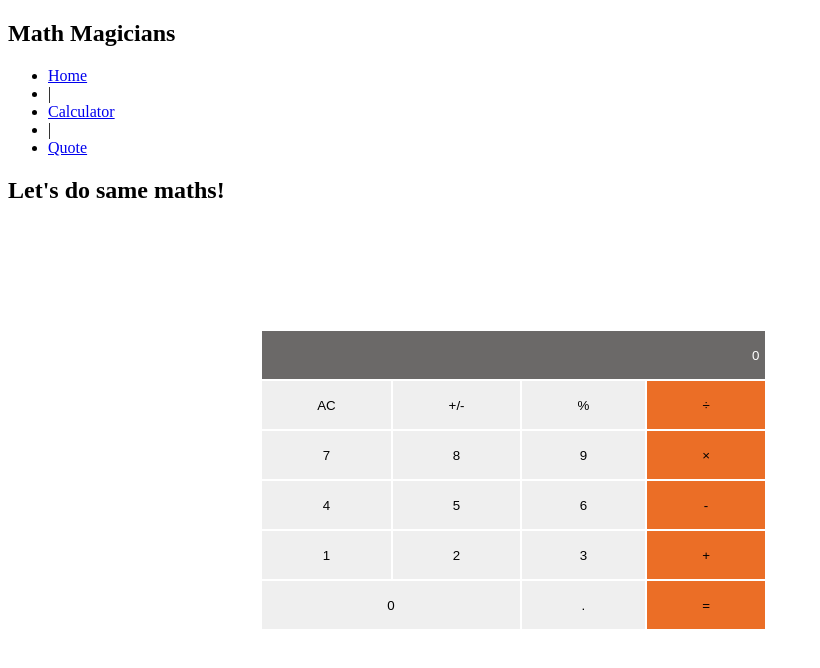
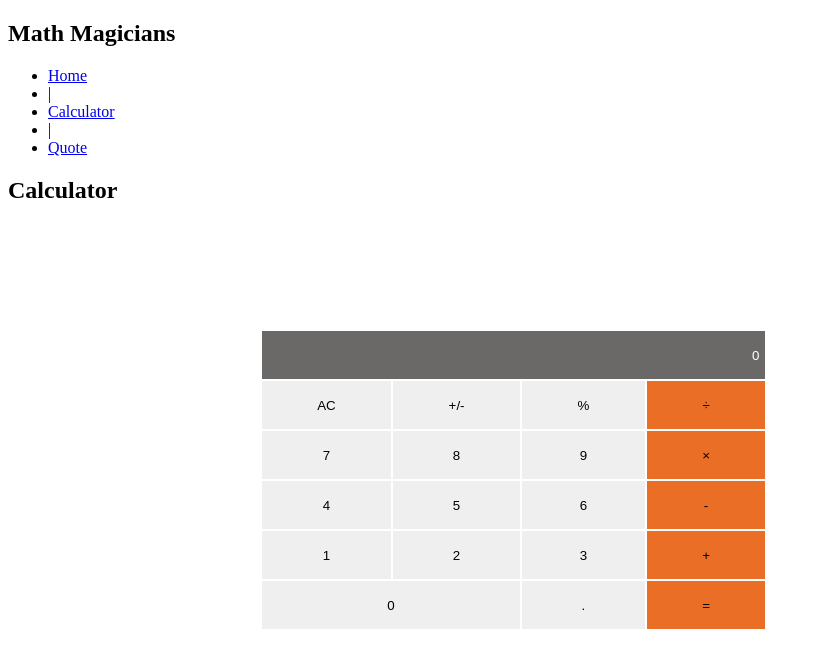
Before and after one commit to Loltolo-Lesapiti/Math-magicians, a React (Create React App) app: page /calculator in a window 1280 px wide. Shown: the top 668 px of the page, without its empty margins (0-820 px from the left). Built offline with nearby package versions, Linux system fonts and the light colour scheme.

Commit message:
Style calculator page

```diff
--- a/src/pages/CalculatorUI.js
+++ b/src/pages/CalculatorUI.js
@@ -1,8 +1,8 @@
 import Calculator from "../components/Calculator";
 
 const CalculatorUI = () => (
-  <div className="container">
-    <h2>Let&apos;s do same maths!</h2>
+  <div className="calculatorContainer">
+    <h2>Calculator</h2>
     <Calculator />
   </div>
 );
```
